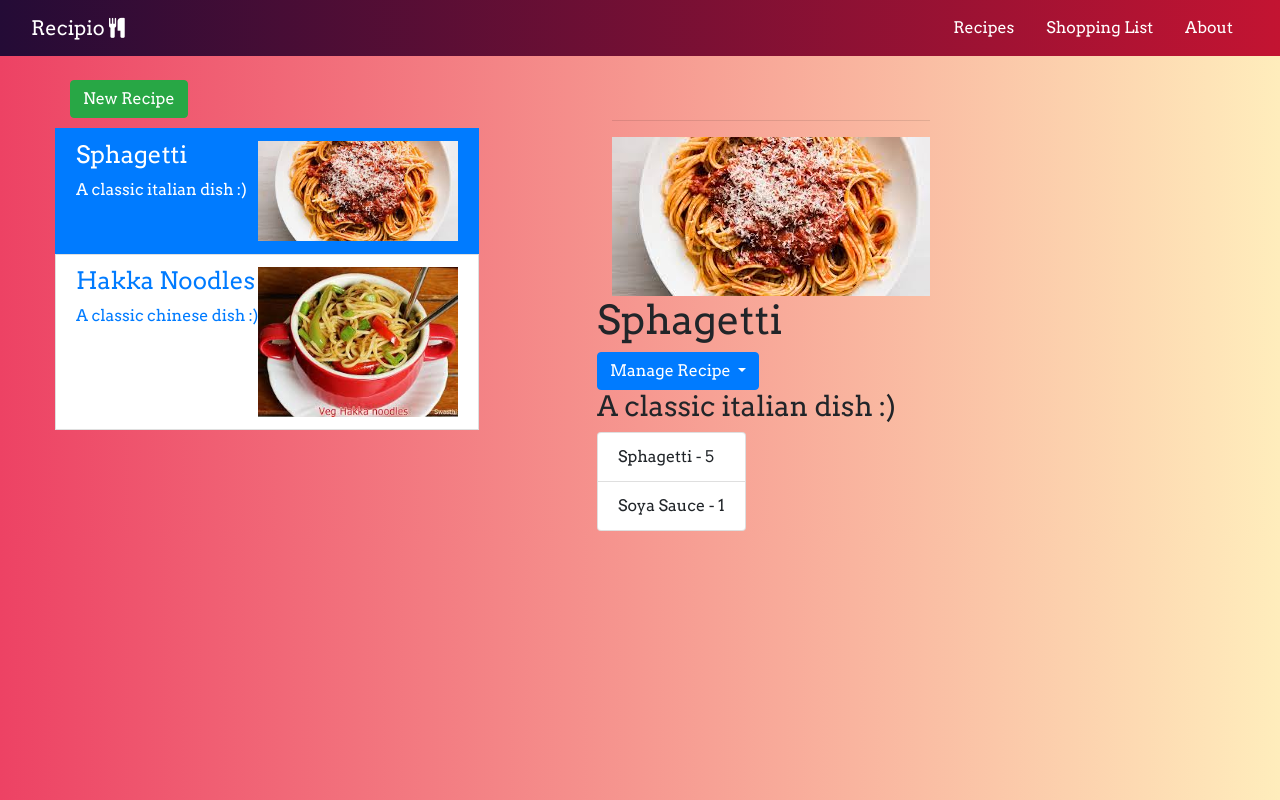
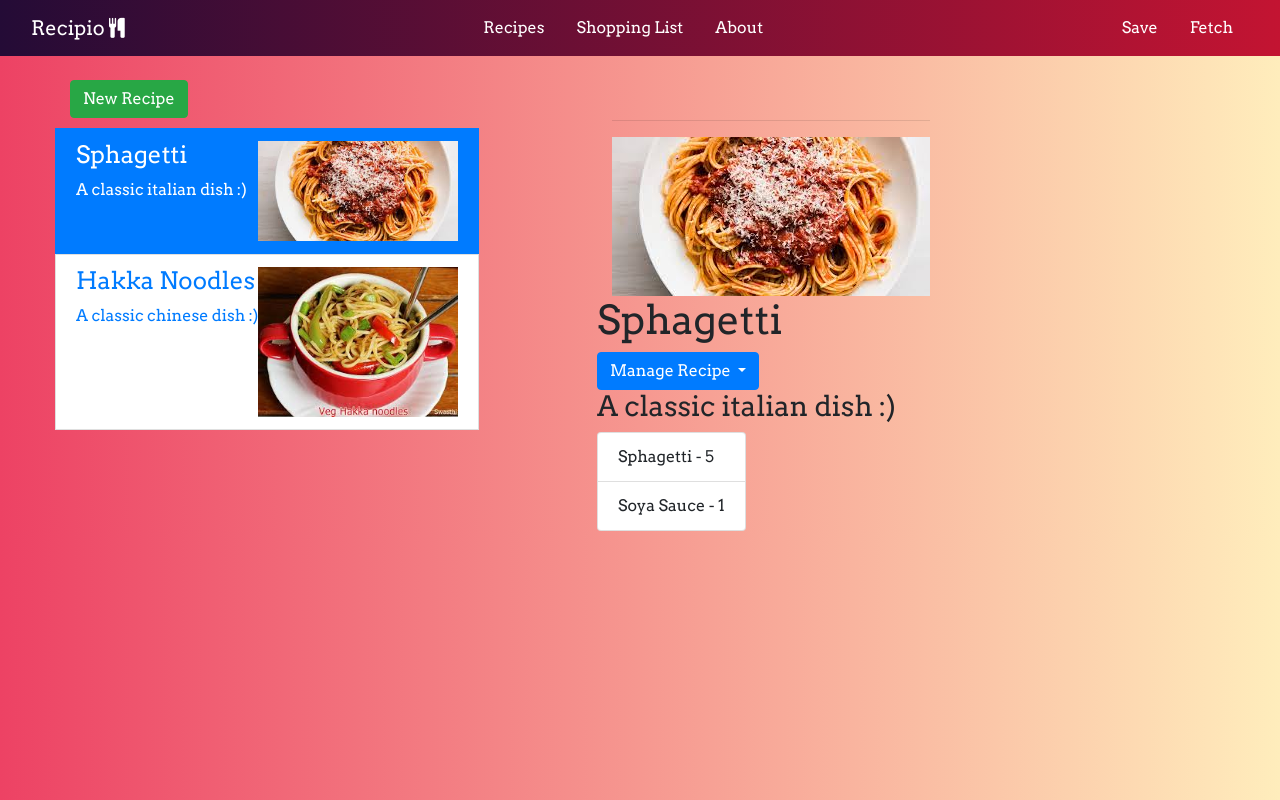
Before and after one commit to kunalkathe65/Recipio, an Angular app: page /recipes/0 in a window 1280 px wide. Built offline with nearby package versions, Linux system fonts and the light colour scheme.

Commit message:
saving & fetching recipes to & from firebase realtime db service

```diff
--- a/src/app/Header/header.component.html
+++ b/src/app/Header/header.component.html
@@ -8,9 +8,9 @@
                 <li ass="nav-item"><a class="nav-link" routerLink="/shopping-list">Shopping List</a></li>
                 <li ass="nav-item"><a class="nav-link" routerLink="/about">About</a></li>
             </ul>
-            <!-- <ul class="nav">
-                <li class="nav-item"><a href="#" class="nav-link">Save</a></li>
-                <li class="nav-item"><a href="#" class="nav-link">Fetch</a></li>
-            </ul> -->
+            <ul class="nav">
+                <li class="nav-item"><a  class="nav-link" (click)="onSaveData()" style="cursor: pointer;" >Save</a></li>
+                <li class="nav-item"><a  class="nav-link" (click)="onFetchData()" style="cursor: pointer;">Fetch</a></li>
+            </ul>
     </div>
 </nav>
--- a/src/app/Header/header.component.ts
+++ b/src/app/Header/header.component.ts
@@ -1,4 +1,6 @@
 import { Component  } from '@angular/core';
+
+import { DataStorageService } from '../shared/datastorage.service';
 
 
 @Component({
@@ -9,5 +11,19 @@ import { Component  } from '@angular/core';
 
 export class HeaderComponent{
 
+    constructor(private dataStorageService : DataStorageService){}
+
+    onSaveData(){
+        this.dataStorageService.storeRecipes().subscribe(
+            (response : Response) => {
+                console.log(response);
+            }
+        );
+    }
+
+    onFetchData(){
+        this.dataStorageService.getRecipes();
+    }
+
 
 }
--- a/src/app/Recipes/recipe.service.ts
+++ b/src/app/Recipes/recipe.service.ts
@@ -37,6 +37,12 @@ export class RecipeService{
         return this.recipes.slice();  // return a copy of recipes array so that we should'nt modify original one
     }
 
+    setRecipes(recipes : Recipe[]){
+        this.recipes = recipes;
+        this.recipeChanged.next(this.recipes.slice());
+
+    }
+
     updateRecipe(index:number,newRecipe:Recipe){
         this.recipes[index] = newRecipe;
         this.recipeChanged.next(this.recipes.slice());
--- a/src/app/app.module.ts
+++ b/src/app/app.module.ts
@@ -1,5 +1,6 @@
 import { BrowserModule } from '@angular/platform-browser';
 import { NgModule } from '@angular/core';
+import { HttpClientModule } from '@angular/common/http';
 import { FormsModule, ReactiveFormsModule } from '@angular/forms';
 import {NgbModule} from '@ng-bootstrap/ng-bootstrap';
 
@@ -18,6 +19,7 @@ import { RecipeEditComponent } from './Recipes/recipe-edit/recipe-edit.component
 import { WelcomeComponent } from './welcome/welcome.component';
 import { AboutComponent } from './about/about.component';
 import { RecipeService } from './Recipes/recipe.service';
+import { DataStorageService } from './shared/datastorage.service';
 
 @NgModule({
   declarations: [
@@ -36,12 +38,13 @@ import { RecipeService } from './Recipes/recipe.service';
   ],
   imports: [
     AppRoutingModule,
+    HttpClientModule,
     FormsModule,
     ReactiveFormsModule,
     BrowserModule,
     NgbModule
   ],
-  providers: [ShoppingListService,RecipeService],
+  providers: [ShoppingListService,RecipeService,DataStorageService],
   bootstrap: [AppComponent]
 })
 export class AppModule { }
--- /dev/null
+++ b/src/app/shared/datastorage.service.ts
@@ -0,0 +1,28 @@
+import { Injectable } from '@angular/core';
+import {HttpClient} from '@angular/common/http';
+
+import {RecipeService} from '../Recipes/recipe.service';
+import { Recipe } from '../Recipes/recipe.model';
+
+ @Injectable()
+
+ export class DataStorageService{
+     constructor(private recipeService: RecipeService,private http : HttpClient){}
+
+     storeRecipes(){
+         //this returns an observable
+         //it is mandatory to write "data.json" at the end while using firebase
+         //'POST' request in firebase appends the data to node, so using 'PUT' request to actually post data so as to overwrite in firebase
+         return this.http.put('https://ng-recipe-book-dd0da.firebaseio.com/data.json',this.recipeService.getRecipe());
+     }
+
+     getRecipes(){
+         this.http.get('https://ng-recipe-book-dd0da.firebaseio.com/data.json')
+         .subscribe(
+         //beacuse we know we'll get response as array of Recipe(model)
+             (recipes : Recipe[]) => {
+                this.recipeService.setRecipes(recipes);
+             }
+         );
+     }
+ }
```
